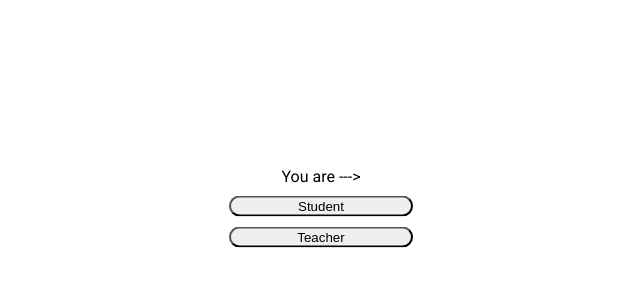
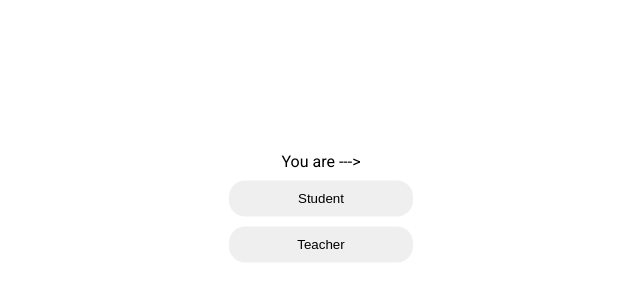
Before and after one commit to Mrczarny/zseTimetableFront, an Angular app: page /dashboard in a window 1280 px wide. Shown: the part 188-488 px from the top of the page, without its empty margins (319-959 px from the left). Built offline with nearby package versions, Linux system fonts and the light colour scheme.

Commit message:
dashboard first version

```diff
--- a/src/app/dashboard/dashboard.component.css
+++ b/src/app/dashboard/dashboard.component.css
@@ -16,7 +16,7 @@
   margin-bottom: 10px;
 }
 
-button {
+button, mat-select {
   height: fit-content;
   width: 23vh;
   border-radius: 1rem;
--- a/src/app/dashboard/dashboard.component.html
+++ b/src/app/dashboard/dashboard.component.html
@@ -1,9 +1,9 @@
 <main class="container">
   <div class="row">You are ---></div>
   <div class="row">
-    <button id="student-btn" routerLink="/select/class">Student</button>
+    <button mat-raised-button color="primary" id="student-btn" routerLink="/select/class">Student</button>
   </div>
   <div class="row">
-    <button id="teacher-btn" routerLink="/select/teacher">Teacher</button>
+    <button mat-raised-button color="primary" id="teacher-btn" routerLink="/select/teacher">Teacher</button>
   </div>
 </main>
```
